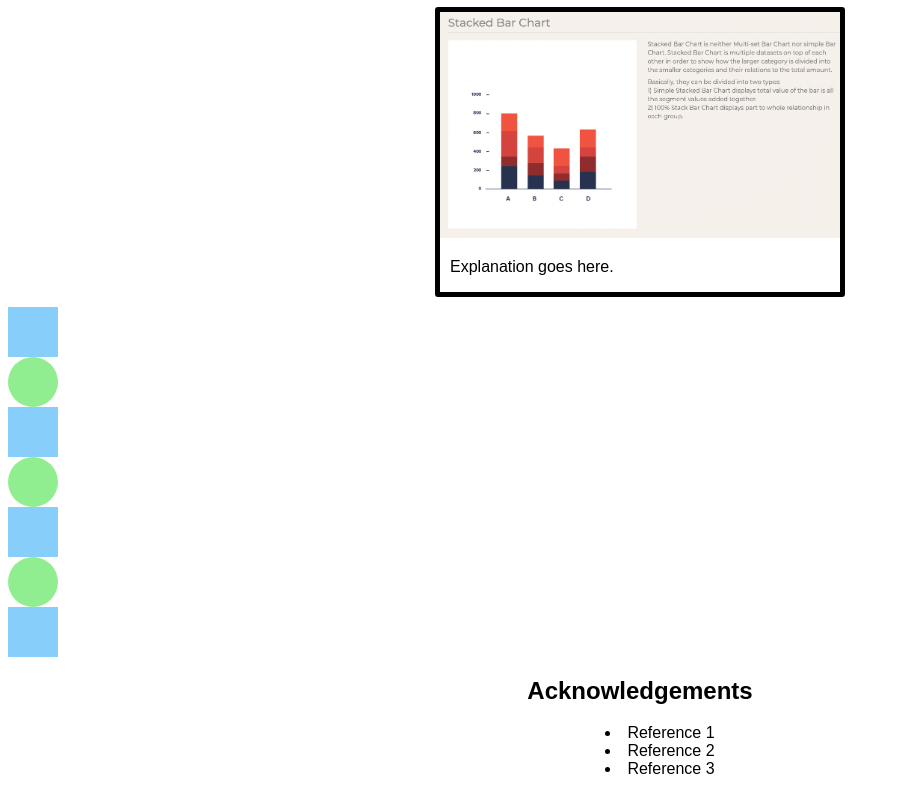
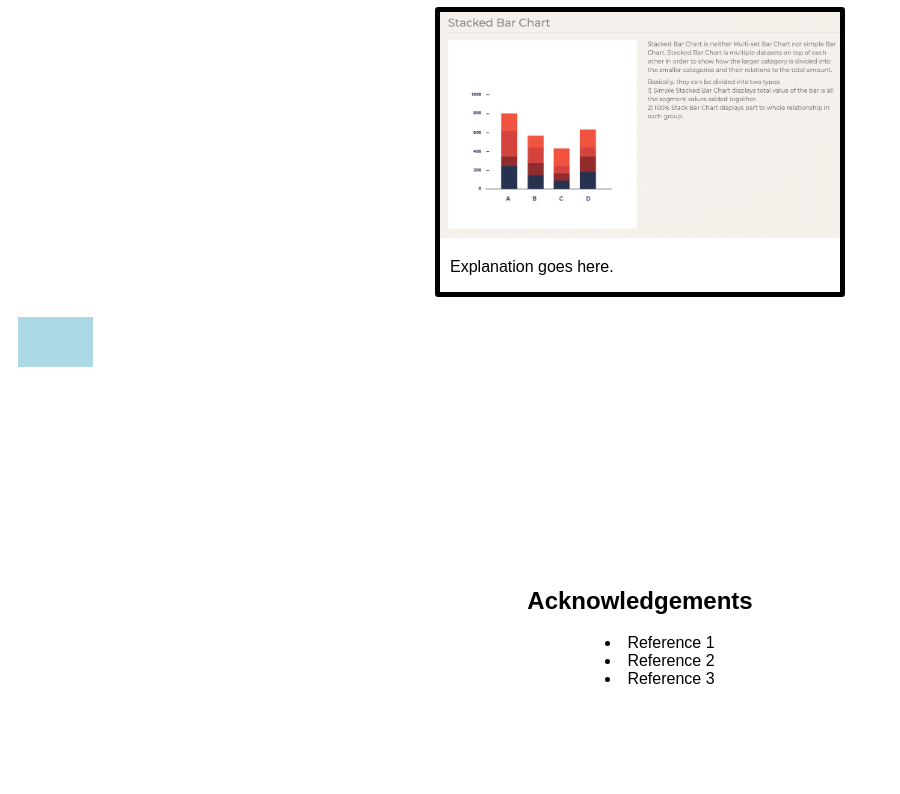
Before and after one commit to DS4200-S22/hw-03-jason-and-marco, a plain HTML site: page index.html in a window 1280 px wide. Shown: the part 377-1171 px from the top of the page, without its empty margins (0-900 px from the left). After the commit the page ends 1081 px from the top, so only its background shows below. Drawn offline with Linux system fonts and the light colour scheme.

Commit message:
Implemented color changing rectangle

```diff
--- a/index.html
+++ b/index.html
@@ -16,12 +16,6 @@
 
     <h1 class="header">HTML+CSS & Marks+Channels</h1>
 
-<!--    <div class="grid2x2">-->
-<!--      <div class="box box1"><div>one</div></div>-->
-<!--      <div class="box box2"><div>two</div></div>-->
-<!--      <div class="box box3"><div>three</div></div>-->
-<!--      <div class="box box4"><div>four</div></div>-->
-<!--    </div>-->
     <div class="container">
 
         <div class="box">
@@ -51,13 +45,16 @@
     </div>
 
     <div class="shapes">
-        <div class="square"></div>
-        <div class="circle"></div>
-        <div class="square"></div>
-        <div class="circle"></div>
-        <div class="square"></div>
-        <div class="circle"></div>
-        <div class="square"></div>
+<!--        <div class="square"></div>-->
+<!--        <div class="circle"></div>-->
+<!--        <div class="square"></div>-->
+<!--        <div class="circle"></div>-->
+<!--        <div class="square"></div>-->
+<!--        <div class="circle"></div>-->
+<!--        <div class="square"></div>-->
+        <svg width="256" height="256" viewBox="0 0 256 256">
+            <rect class="my-rect" x="10" y="10" width="75" height="50" />
+        </svg>
     </div>
 
     <h2 class="header">
--- a/style.css
+++ b/style.css
@@ -60,26 +60,10 @@ p {
       background: lightgreen;
 }
 
-/*.grid2x2 {*/
-/*  min-height: 100%;*/
-/*  display: flex;*/
-/*  flex-wrap: wrap;*/
-/*  flex-direction: row;*/
-/*}*/
-/*.grid2x2 > div {*/
-/*  display: flex;*/
-/*  flex-basis: calc(50% - 40px);*/
-/*  justify-content: center;*/
-/*  flex-direction: column;*/
-/*}*/
-/*.grid2x2 > div > div {*/
-/*  display: flex;*/
-/*  justify-content: center;*/
-/*  flex-direction: row;*/
-/*}*/
+.my-rect {
+  fill: lightblue;
+}
 
-/*.box { margin: 20px; }*/
-/*.box1 { background-color: red; }*/
-/*.box2 { background-color: orange; }*/
-/*.box3 { background-color: purple; }*/
-/*.box4 { background-color: grey; }*/
+.my-rect:hover {
+  fill: darkblue;
+}
```
